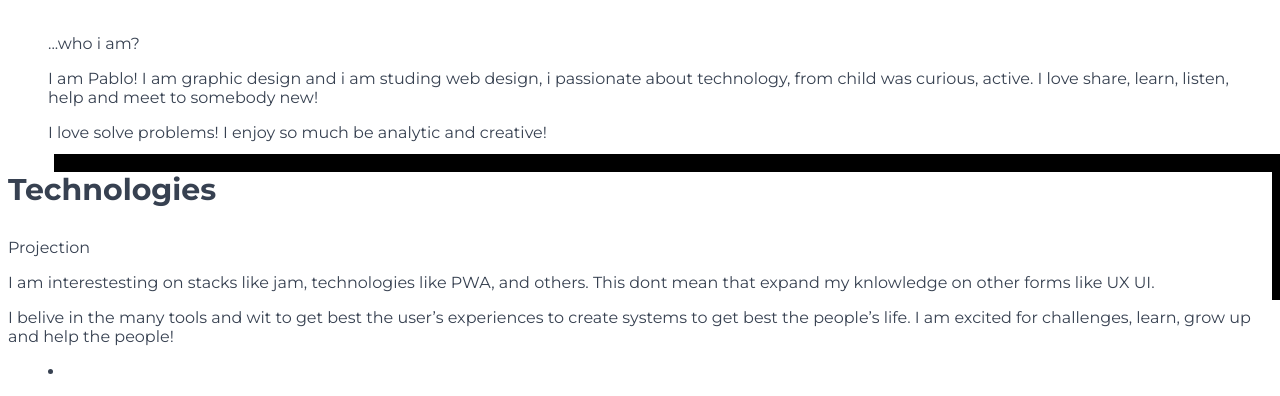
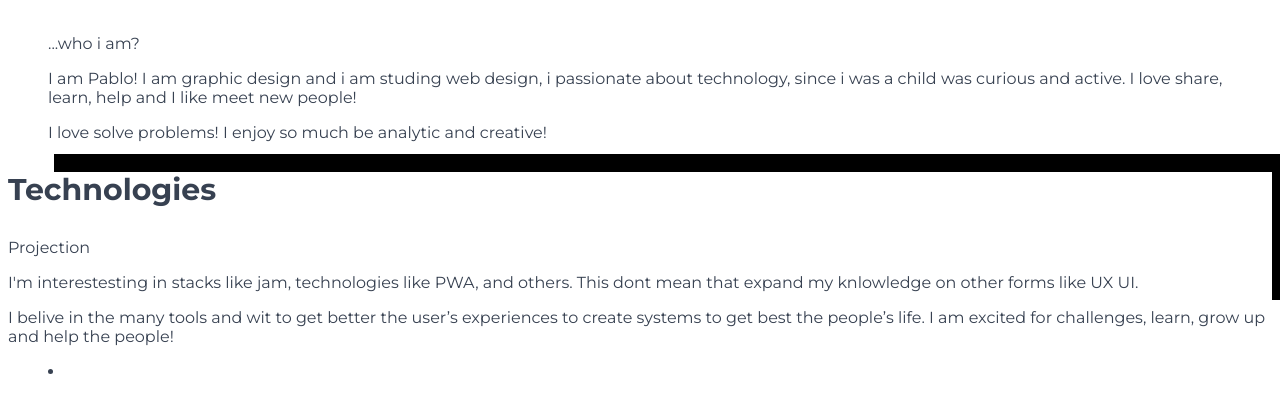
Before and after one commit to pablodelfante/works-next-app, a Next.js app: page / in a window 1280 px wide. Shown: the part 2847-3243 px from the top of the page. Built offline with nearby package versions, Linux system fonts and the light colour scheme; no server answers; a small style sheet from the web is missing.

Commit message:
chore: translating

```diff
--- a/src/components/technologies/index.js
+++ b/src/components/technologies/index.js
@@ -67,7 +67,7 @@ export default function technologies() {
                         <p className='font-extralight block mb-5'>...who i am?</p>
 
                         <p className='mb-5'>
-                        I am Pablo! I am graphic design and i am studing web design, i passionate about  technology, from child was curious, active. I love share, learn, listen, help and meet to somebody new!
+                        I am Pablo! I am graphic design and i am studing web design, i passionate about  technology, since i was a child was curious and active. I love share, learn, help and I like meet new people!
                         </p>
                         <p className=''>
                         I love solve problems! I enjoy so much be analytic and creative!
@@ -86,9 +86,9 @@ export default function technologies() {
                         {/* lista de tecnologias */}
                         <div className='grid gap-5'>
                             <p >
-                            I am interestesting on stacks like jam, technologies like PWA, and others. This dont mean that expand my knlowledge on other forms like UX UI.</p>
+                            I'm interestesting in stacks like jam, technologies like PWA, and others. This dont mean that expand my knlowledge on other forms like UX UI.</p>
                             <p >
-                            I belive in the many tools and wit to get best the user’s experiences to create systems to get best the people’s life. I am excited for challenges, learn, grow up and help the people!                            </p>
+                            I belive in the many tools and wit to get better the user’s experiences to create systems to get best the people’s life. I am excited for challenges, learn, grow up and help the people!                            </p>
                         </div>
                     </div>
                 </div>
```
